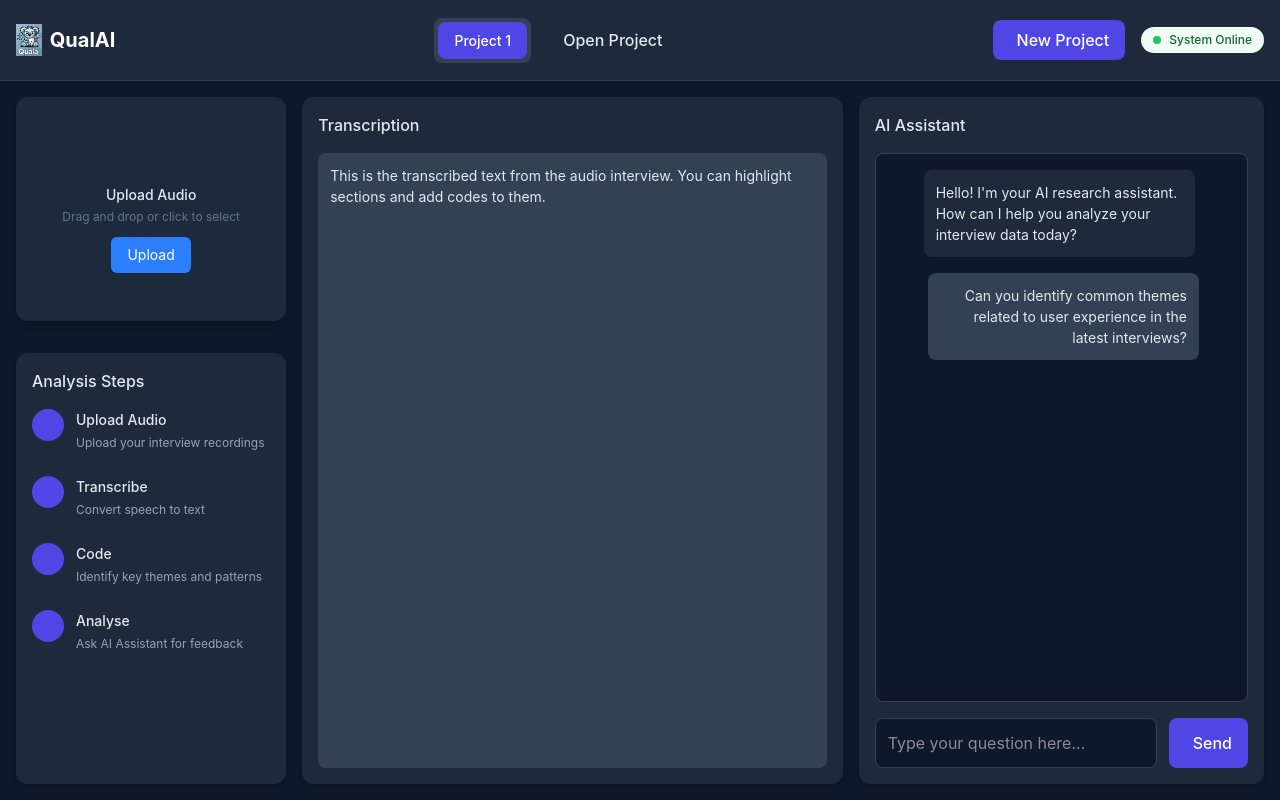
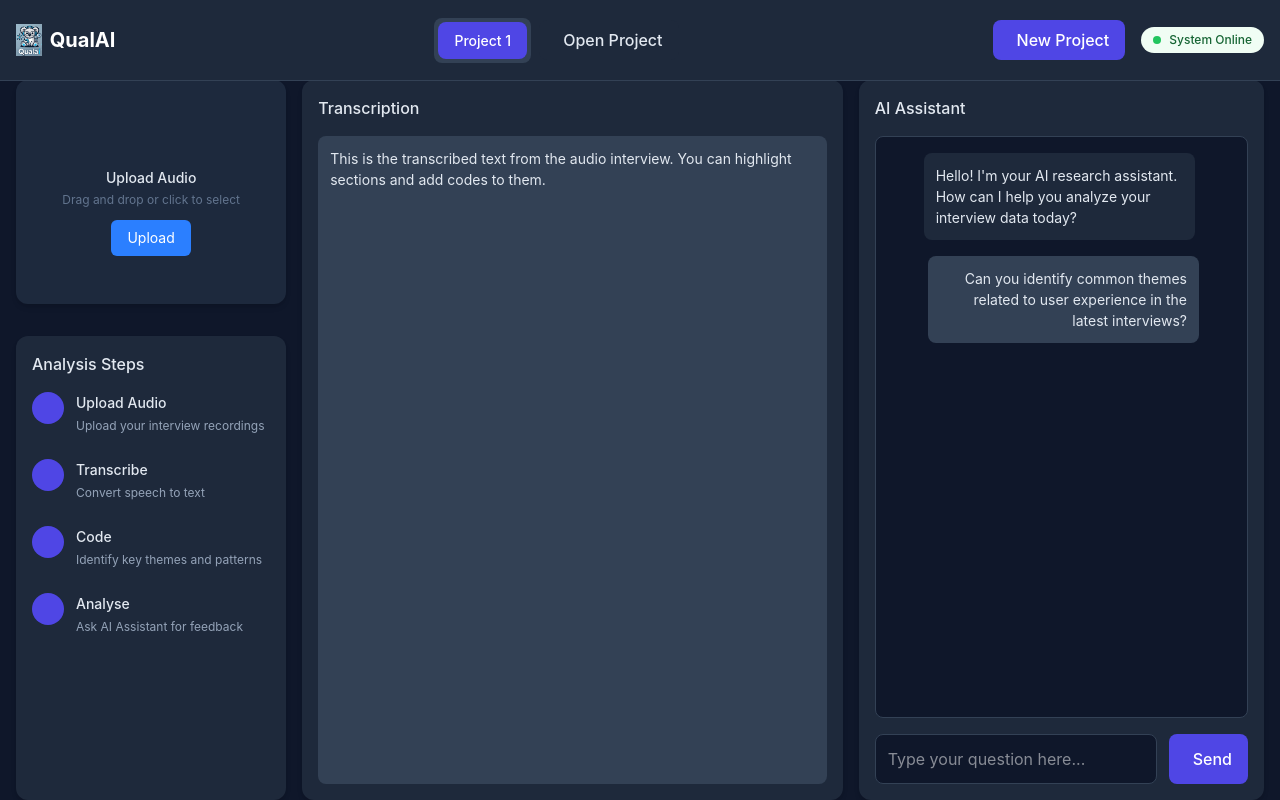
Before and after one commit to Monash-FIT3170/2025W2-QualAI, a React (Vite) app in the folder client/: page / in a window 1280 px wide. Built offline with nearby package versions, Linux system fonts and the light colour scheme.

Commit message:
feat(ai chatbot): added scroll bar

```diff
--- a/client/src/assets/styles/AIAssistant.css
+++ b/client/src/assets/styles/AIAssistant.css
@@ -3,7 +3,7 @@
     border-radius: 0.75rem;
     box-shadow: 0 4px 6px -1px rgba(0, 0, 0, 0.1), 0 2px 4px -1px rgba(0, 0, 0, 0.06);
     padding: 1rem;
-    height: 100%;
+    height: 90vh;
     display: flex;
     flex-direction: column;
   }
--- a/client/src/components/AIAssistant.jsx
+++ b/client/src/components/AIAssistant.jsx
@@ -1,4 +1,4 @@
-import React, { useState } from 'react';
+import React, { useState, useEffect, useRef } from 'react';
 import '../assets/styles/AIAssistant.css';
 
 const AIAssistant = () => {
@@ -14,6 +14,11 @@ const AIAssistant = () => {
   ]);
 
   const [newMessage, setNewMessage] = useState('');
+  const messagesEndRef = useRef(null);
+
+  // scroll to bottom of chat when there is a new message
+  useEffect(() => {
+    messagesEndRef.current?.scrollIntoView({ behavior: 'smooth'});}, [messages]);
 
   const handleSendMessage = async (e) => {
     e.preventDefault();
@@ -80,6 +85,7 @@ const AIAssistant = () => {
               </div>
             </div>
           ))}
+           <div ref={messagesEndRef} />
         </div>
 
         <form className="chat-input" onSubmit={handleSendMessage}>
```
